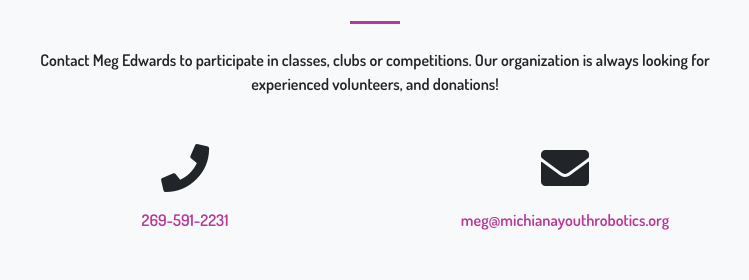
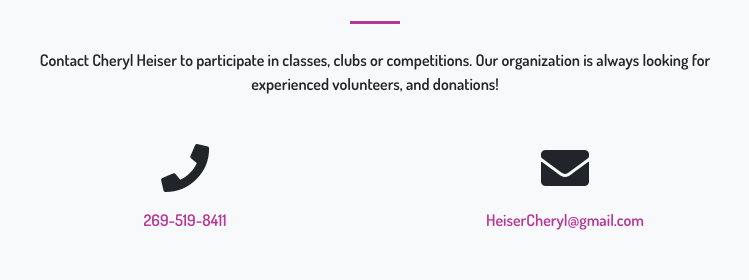
Before and after one commit to MichianaYouthRobotics/MichianaYouthRobotics.github.io, a website with bundled scripts: page index.html in a window 1280 px wide. Shown: the part 4542-4822 px from the top of the page, 265-1014 px from the left. Built offline with nearby package versions, Linux system fonts and the light colour scheme.

Commit message:
Update index.html

```diff
--- a/index.html
+++ b/index.html
@@ -269,7 +269,7 @@
                 <h2 class="section-heading">Get Involved!</h2>
                 <hr class="my-4">
                 <p class="mb-5">
-                    Contact Meg Edwards to participate in classes, clubs or competitions. Our organization is always looking for experienced volunteers, and donations!
+                    Contact Cheryl Heiser to participate in classes, clubs or competitions. Our organization is always looking for experienced volunteers, and donations!
                 </p>
             </div>
         </div>
@@ -277,13 +277,13 @@
             <div class="col-lg-4 ml-auto text-center">
                 <i class="fas fa-phone fa-3x mb-3 sr-contact-1"></i>
                 <p>
-                    <a href="tel:269-591-2231">269-591-2231</a>
+                    <a href="tel:269-519-8411">269-519-8411</a>
                 </p>
             </div>
             <div class="col-lg-4 mr-auto text-center">
                 <i class="fas fa-envelope fa-3x mb-3 sr-contact-2"></i>
                 <p>
-                    <a href="mailto:meg@michianayouthrobotics.org">meg@michianayouthrobotics.org</a>
+                    <a href="mailto:heisercheryl@gmail.com">HeiserCheryl@gmail.com</a>
                 </p>
             </div>
         </div>
```
